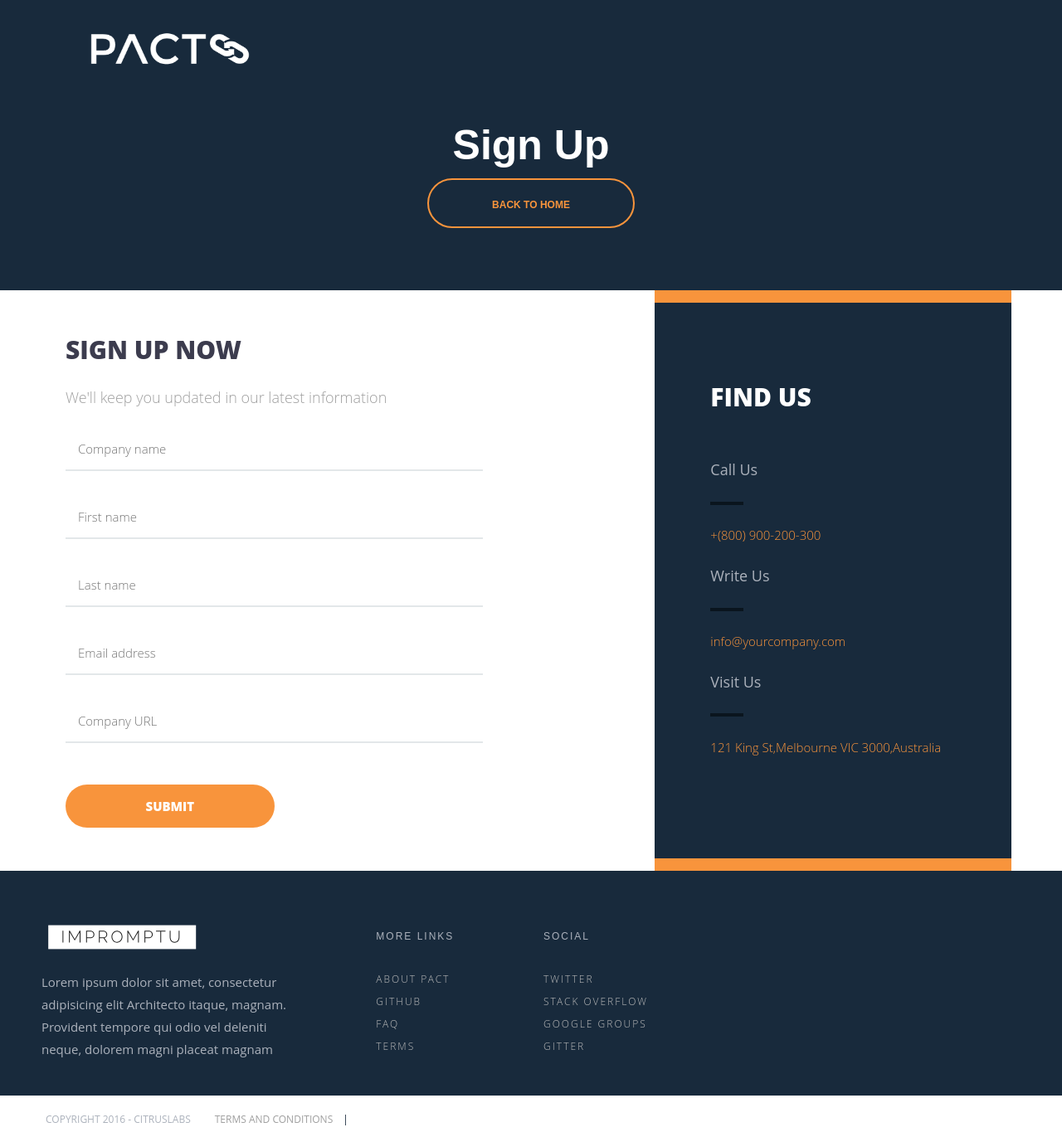
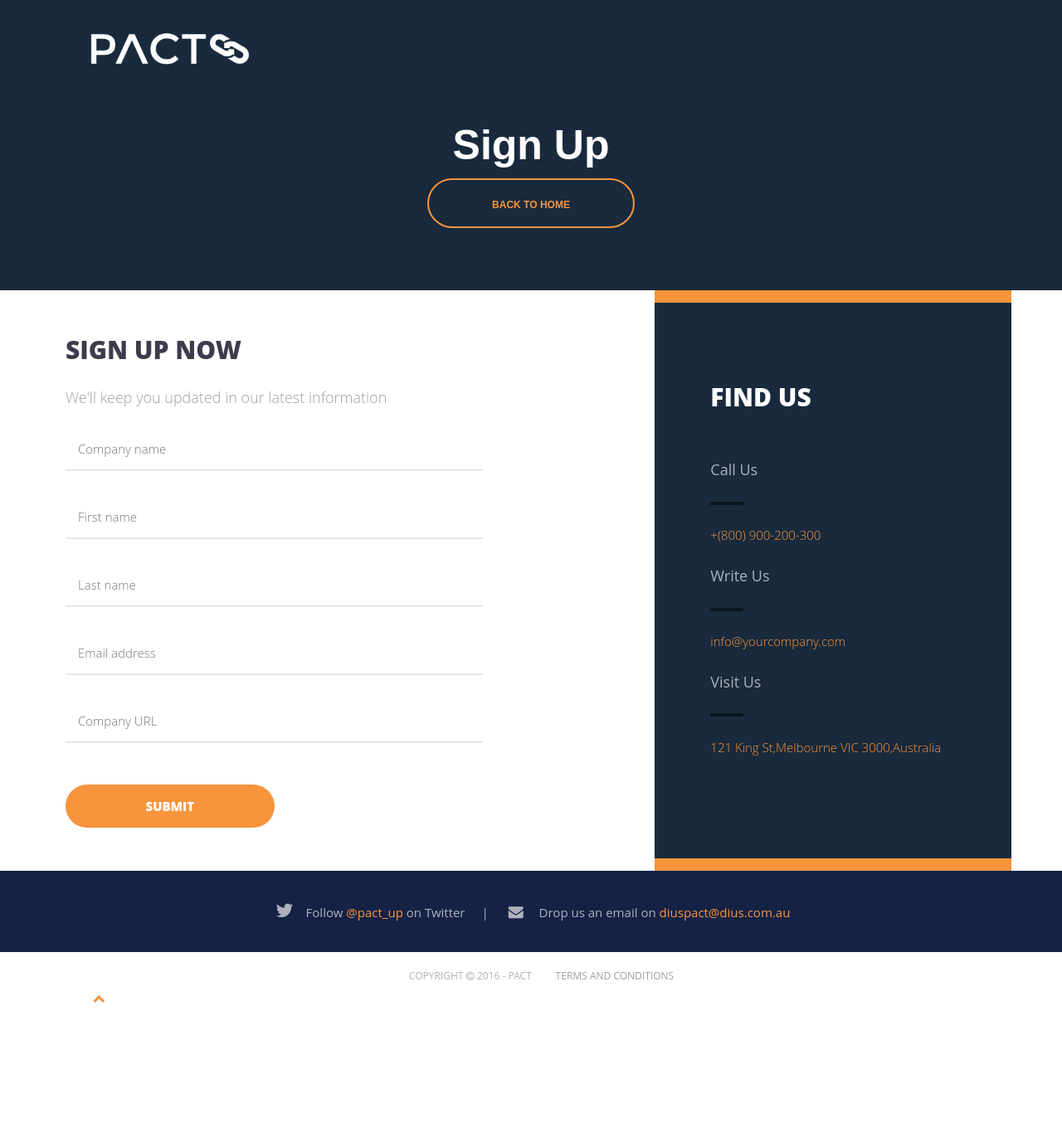
Before and after one commit to DiUS/pact-website, a Jekyll site: the page built from register.html, in a window 1280 px wide. Shown: the whole page at 83% size. Built offline with Jekyll 4.4.1, drawn with Linux system fonts in a browser that asks for light colours; nearby versions of some CDN libraries; library files that are not in the unit come from our copies; after the commit the page ends 1217 px from its top, so only the background shows below that.

Commit message:
Style footer

```diff
--- a/_includes/footer.html
+++ b/_includes/footer.html
@@ -1,54 +1,22 @@
 <footer>
     <div class="footer-main">
         <div class="row">
-            <div class="col-md-4 col-lg-4 footer-info">
-                <div class="footer-logo"></div>
-                <p>
-                    Lorem ipsum dolor sit amet, consectetur
-                    <br> adipisicing elit Architecto itaque, magnam.
-                    <br> Provident tempore qui odio vel deleniti
-                    <br> neque, dolorem magni placeat magnam
-                </p>
-            </div>
-            <!-- /footer-info -->
-            <div class="col-md-2 col-lg-2 site-links">
-                <h4>More Links</h4>
-                <ul>
-                    <li><a href="http://pact.io">About Pact</a></li>
-                    <li><a href="https://github.com/bethesque/pact_broker">GitHub</a></li>
-                    <li><a href="#">FAQ</a></li>
-                    <li><a href="#">Terms</a></li>
-                </ul>
-            </div>
-            <!-- /site-links -->
-            <div class="col-md-2 col-lg-2 social-links">
-                <h4>Social</h4>
-                <ul>
-                    <li><a href="https://twitter.com/pact_up">Twitter</a></li>
-                    <li><a href="http://stackoverflow.com/questions/tagged/pact">Stack Overflow</a></li>
-                    <li><a href="https://groups.google.com/forum/#!forum/pact-support">Google Groups</a></li>
-                    <li><a href="https://gitter.im/realestate-com-au/pact">Gitter</a></li>
-                </ul>
-            </div>
-            <!-- /social -->
-            <!-- <div class="col-xs-12 col-sm-12 col-md-4 col-lg-4 footer-subscribe">
-                <h5 class="contact-us-ft">Contact us</h5>
-                <p>+1 (123) 456-7890</p>
-                <ul class="contact">
-                    <li><i class="pe-7s-map-marker"></i> 121 King St,Melbourne VIC 3000,Australia</li>
-                    <li><i class="pe-7s-mail"></i> support@impromptu.com</li>
-                </ul>
-            </div> -->
-            <!-- /subscribe -->
+          <div class="twitter-info">
+            <span class="social-icon-twitter">Follow <a href="https://twitter.com/pact_up">@pact_up</a> on Twitter</span>
+          </div>
+          <div class="email-info">
+            <i class="fa fa-envelope" aria-hidden="true"></i>
+            <span>Drop us an email on <a href="mailto:diuspact@dius.com.au">diuspact@dius.com.au</a></span>
+          </div>
         </div>
         <!-- /row -->
     </div>
     <!-- /footer-main -->
     <div class="footer-bottom">
         <div class="col-xs-12 col-sm-12 col-md-12 col-lg-12">
-            <div class="col-xs-12 col-sm-12 col-md-10 col-lg-10">
+            <div class="col-xs-12 col-sm-12 col-md-12 col-lg-12">
                 <div class="copyright">
-                    <span>Copyright <i class="fa fa-copyright" aria-hidden="true"></i> 2016 - CitrusLabs</span>
+                    <span>Copyright <i class="fa fa-copyright" aria-hidden="true"></i> 2016 - Pact</span>
                 </div>
                 <div class="terms">
                     <span>Terms and Conditions</span>
--- a/_sass/_variables.scss
+++ b/_sass/_variables.scss
@@ -5,7 +5,7 @@
 
 
 $cyan-blue: #3DC5EC;
-$dark-blue: #21366C;
+$dark-blue: #152245;
 $secondary-blue: #2E7DE1;
 $orange: #F8943C;
 $pale-grey: #CBCFD1;
--- a/_sass/components/_footer.scss
+++ b/_sass/components/_footer.scss
@@ -13,21 +13,48 @@
   color: #acb2bc;
   overflow-y: hidden;
   overflow-x: hidden;
+  text-align: center;
+  .email-info, .twitter-info {
+    line-height: 55px;
+    display: inline-block;
+  }
+  .email-info .fa {
+    font-size: 1.8rem;
+    &:before {
+      padding-right: 15px;
+    }
+  }
+
+  .twitter-info .social-icon-twitter:before{
+    font-family: 'FontAwesome';
+    font-size: 23px;
+    content: "\f099";
+    padding-left: .2em;
+    line-height: 55px;
+    padding-right: 15px;
+  }
+
+  .twitter-info .social-icon-twitter:after {
+    content: '|';
+    font-size: 15px;
+    padding-left: 20px;
+    padding-right: 20px;
+  }
 
 }
-footer.contact-ft{
-  position: relative;
-  z-index: 5;
-  bottom: 20px;
-  padding-bottom: 3rem;
-  font-size: 1.5rem;
-  line-height: 2.7rem;
-  font-family: "Open Sans", sans-serif;
-  color: #acb2bc;
-  height: 50px;
-}
+// footer.contact-ft{
+//   position: relative;
+//   z-index: 5;
+//   bottom: 20px;
+//   padding-bottom: 3rem;
+//   font-size: 1.5rem;
+//   line-height: 2.7rem;
+//   font-family: "Open Sans", sans-serif;
+//   color: #acb2bc;
+//   height: 50px;
+// }
 footer a, footer a:visited {
-  color: #05bca9;
+  color: $orange;
 }
 footer a:hover, footer a:focus {
   color: #FFFFFF;
@@ -55,51 +82,51 @@
   padding-left: 0;
 }
 .footer-main {
-  padding-top: 6.6rem;
+  padding-top: 2rem;
   padding-left: 5rem;
   padding-right: 5rem;
-  padding-bottom: 4.2rem;
-  background: #182a3c;
+  padding-bottom: 2rem;
+  background: $dark-blue;
 }
-.footer-contact{
-  background: #182a3c;
-}
-.footer-main ul {
-  font-size: 1.2rem;
-}
-.footer-main ul li {
-  font-family: "Open Sans", sans-serif;
-  font-weight: 100;
-  text-transform: uppercase;
-  letter-spacing: 2px;
-  list-style: none;
-}
-.footer-main ul a, .footer-main ul a:visited {
-  color: #bababa;
-}
-.footer-main ul a:hover, .footer-main ul a:focus {
-  text-decoration: none;
-}
-.footer-main .footer-logo {
-  width: 200px;
-  height: 40px;
-  background: url("../../assets/img/logo-light.svg") no-repeat center;
-  background-size: 200px 40px;
-  margin: -.6rem 0 2.1rem -.3rem;
-  display: block;
-}
-.footer-main .footer-subscribe p {
-  margin-bottom: 1.2rem;
-  font-size: 2.5rem;
-  color: #bababa;
-  font-weight: 100;
-  font-family: 'Open Sans',sans-serif;
-}
-.footer-main .footer-subscribe ul.contact{
-  font-weight: 800;
-  letter-spacing: normal;
-}
-
+// .footer-contact{
+//   background: #182a3c;
+// }
+// .footer-main ul {
+//   font-size: 1.2rem;
+// }
+// .footer-main ul li {
+//   font-family: "Open Sans", sans-serif;
+//   font-weight: 100;
+//   text-transform: uppercase;
+//   letter-spacing: 2px;
+//   list-style: none;
+// }
+// .footer-main ul a, .footer-main ul a:visited {
+//   color: #bababa;
+// }
+// .footer-main ul a:hover, .footer-main ul a:focus {
+//   text-decoration: none;
+// }
+// .footer-main .footer-logo {
+//   width: 200px;
+//   height: 40px;
+//   background: url("../../assets/img/logo-light.svg") no-repeat center;
+//   background-size: 200px 40px;
+//   margin: -.6rem 0 2.1rem -.3rem;
+//   display: block;
+// }
+// .footer-main .footer-subscribe p {
+//   margin-bottom: 1.2rem;
+//   font-size: 2.5rem;
+//   color: #bababa;
+//   font-weight: 100;
+//   font-family: 'Open Sans',sans-serif;
+// }
+// .footer-main .footer-subscribe ul.contact{
+//   font-weight: 800;
+//   letter-spacing: normal;
+// }
+//
 .footer-bottom {
   margin-top: 0rem;
   height: 50px;
@@ -119,9 +146,9 @@
 .footer-bottom div{
   display: inline-block;
 }
-.footer-bottom .copyright span {
-  display: inline-block;
-}
+// .footer-bottom .copyright span {
+//   display: inline-block;
+// }
 .footer-bottom .terms{
   margin-left: 25px;
   font-family: 'Open Sans',sans-serif;
@@ -131,47 +158,47 @@
   font-size: 1.2rem;
   margin-top: 1.5rem;
 }
-.footer-bottom .terms span {
-  display: inline-block;
-}
-.footer-bottom .terms span::after {
-  content: "|";
-  display: inline-block;
-  padding: 0 1rem 0 1.2rem;
-  color: #182a3c;
-}
-.footer-bottom .copyright span:last-child::after {
-  display: none;
-}
+// .footer-bottom .terms span {
+//   display: inline-block;
+// }
+// .footer-bottom .terms span::after {
+//   content: "|";
+//   display: inline-block;
+//   padding: 0 1rem 0 1.2rem;
+//   color: #182a3c;
+// }
+// .footer-bottom .copyright span:last-child::after {
+//   display: none;
+// }
 
 
-/**
-* go to top
-* -
-*/
-
-#go-top {
-  position: absolute;
-  top: 12px;
-  right:0px;
-  width: 100%;
-  display:block;
-}
-
-#go-top a {
-  text-decoration: none;
-  border: 0 none;
-  display: block;
-  color: #182a3c;
-  float: right;
-  text-transform: uppercase;
-  -moz-transition: all 0.3s ease-in-out;
-  -o-transition: all 0.3s ease-in-out;
-  -webkit-transition: all 0.3s ease-in-out;
-  -ms-transition: all 0.3s ease-in-out;
-  transition: all 0.3s ease-in-out;
-}
-#go-top a i {
-  font-size: 1.5rem;
-  line-height: inherit;
-}
+// /**
+// * go to top
+// * -
+// */
+//
+// #go-top {
+//   position: absolute;
+//   top: 12px;
+//   right:0px;
+//   width: 100%;
+//   display:block;
+// }
+//
+// #go-top a {
+//   text-decoration: none;
+//   border: 0 none;
+//   display: block;
+//   color: #182a3c;
+//   float: right;
+//   text-transform: uppercase;
+//   -moz-transition: all 0.3s ease-in-out;
+//   -o-transition: all 0.3s ease-in-out;
+//   -webkit-transition: all 0.3s ease-in-out;
+//   -ms-transition: all 0.3s ease-in-out;
+//   transition: all 0.3s ease-in-out;
+// }
+// #go-top a i {
+//   font-size: 1.5rem;
+//   line-height: inherit;
+// }
--- a/css/main.scss
+++ b/css/main.scss
@@ -14,7 +14,8 @@
 @import "components/register";
 // @import "components/page";
 @import "components/footer";
-@import "../assets/theme_css/pe-icon-7-stroke.css"
+@import "../assets/theme_css/pe-icon-7-stroke.css";
+@import "../assets/theme_css/font-awesome.min.css";
 
 // @import "./vendor/assets/bootstrap.min.css";
 
```
Also changed, not shown: assets/theme_css/font-awesome.min.css (added).
